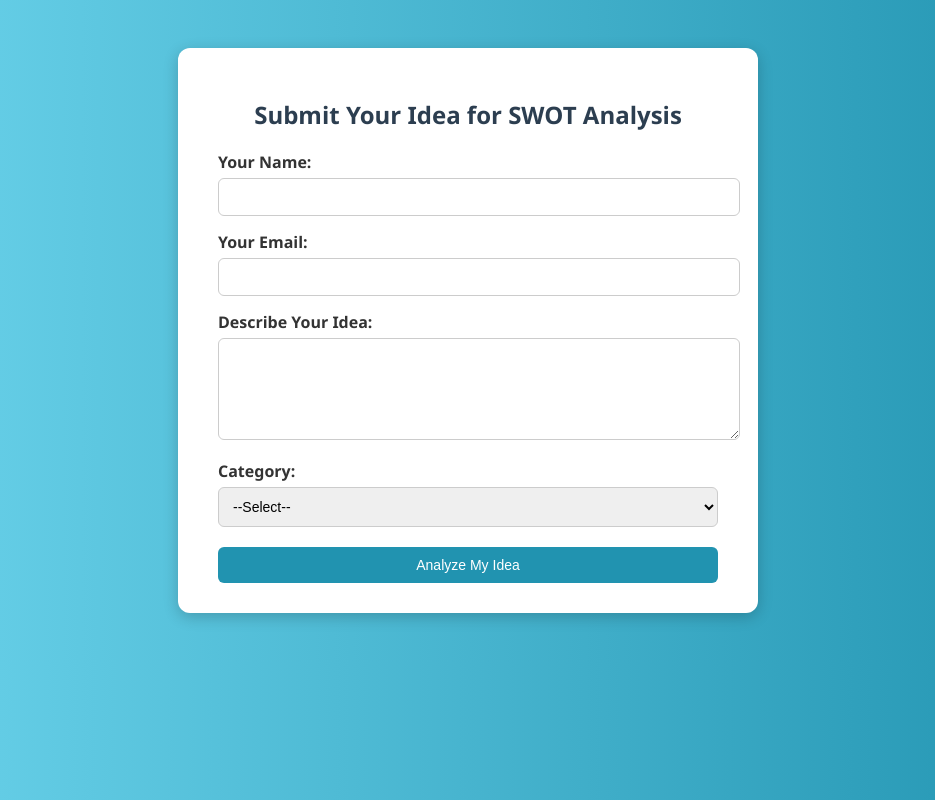
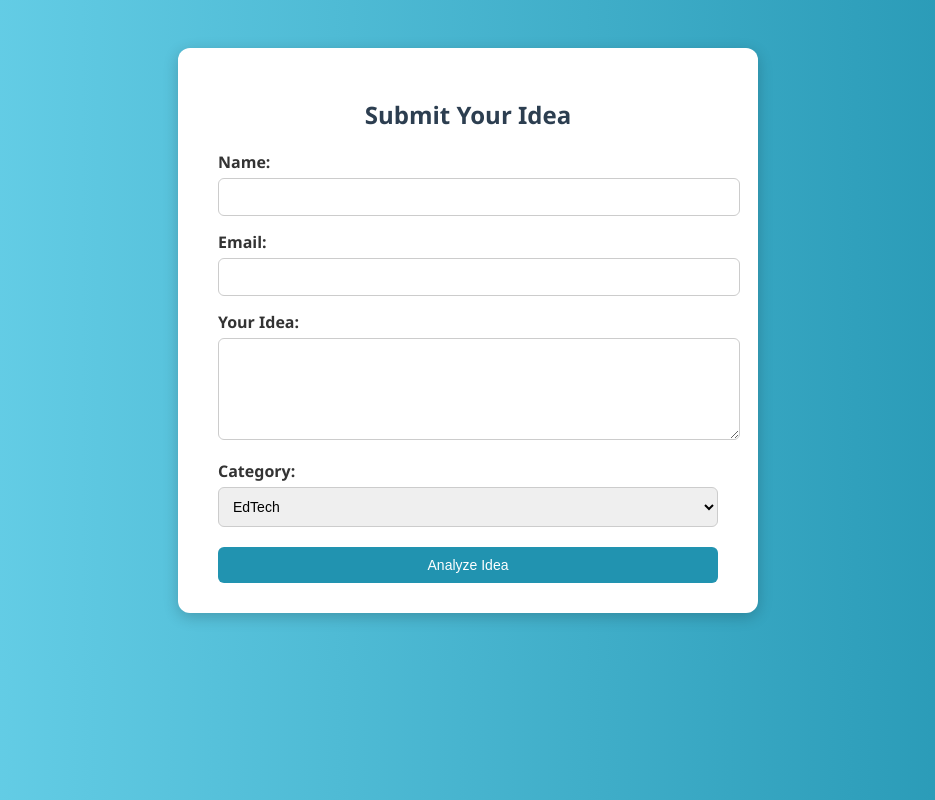
Before and after one commit to JyoAdityaaa/idea-analyzer, a plain HTML site: page index.html in a window 1280 px wide. Shown: the whole page, without its empty margins (172-1107 px from the left). Drawn offline with Linux system fonts and the light colour scheme.

Commit message:
Update index.html

```diff
--- a/index.html
+++ b/index.html
@@ -58,43 +58,56 @@
 </head>
 <body>
   <div class="form-box">
-    <h2>Submit Your Idea for SWOT Analysis</h2>
-    <form
-      action="https://hook.us2.make.com/wknahpbdafomh3gcd3ykcnxpi27pp9u9"
-      method="post"
-      onsubmit="setTimeout(() => {
-        const name = document.querySelector('[name=name]').value;
-        const email = document.querySelector('[name=email]').value;
-        const idea = document.querySelector('[name=idea]').value;
-        const category = document.querySelector('[name=category]').value;
+    <h2>Submit Your Idea</h2>
 
-        window.location.href =
-          'result.html?name=' + encodeURIComponent(name) +
-          '&email=' + encodeURIComponent(email) +
-          '&idea=' + encodeURIComponent(idea) +
-          '&category=' + encodeURIComponent(category);
-      }, 2000);"
-    >
-      <label for="name">Your Name:</label>
+    <form id="ideaForm">
+      <label for="name">Name:</label>
       <input type="text" name="name" required>
 
-      <label for="email">Your Email:</label>
+      <label for="email">Email:</label>
       <input type="email" name="email" required>
 
-      <label for="idea">Describe Your Idea:</label>
+      <label for="idea">Your Idea:</label>
       <textarea name="idea" rows="5" required></textarea>
 
       <label for="category">Category:</label>
-      <select name="category" required>
-        <option value="">--Select--</option>
+      <select name="category">
         <option value="EdTech">EdTech</option>
         <option value="FinTech">FinTech</option>
         <option value="HealthTech">HealthTech</option>
         <option value="Other">Other</option>
       </select>
 
-      <input type="submit" value="Analyze My Idea">
+      <input type="submit" value="Analyze Idea">
     </form>
   </div>
+
+  <script>
+    document.getElementById("ideaForm").addEventListener("submit", function(e) {
+      e.preventDefault(); // Prevent default submission
+
+      const name = document.querySelector('[name=name]').value;
+      const email = document.querySelector('[name=email]').value;
+      const idea = document.querySelector('[name=idea]').value;
+      const category = document.querySelector('[name=category]').value;
+
+      fetch("https://hook.us2.make.com/YOUR_WEBHOOK_ID", { // replace this
+        method: "POST",
+        headers: { "Content-Type": "application/json" },
+        body: JSON.stringify({ name, email, idea, category })
+      })
+      .then(res => {
+        if (res.ok) {
+          window.location.href = `result.html?email=${encodeURIComponent(email)}`;
+        } else {
+          alert("Submission failed. Please try again.");
+        }
+      })
+      .catch(err => {
+        console.error("Error:", err);
+        alert("Error submitting the form.");
+      });
+    });
+  </script>
 </body>
 </html>
```
